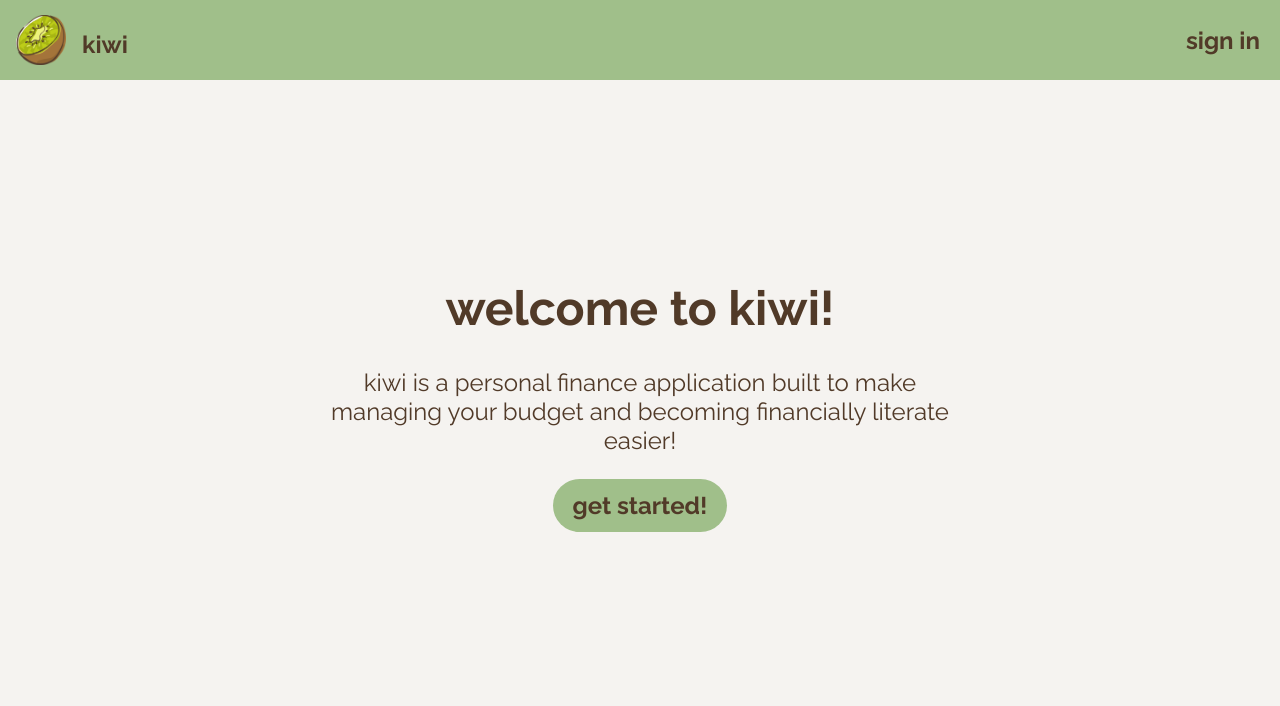
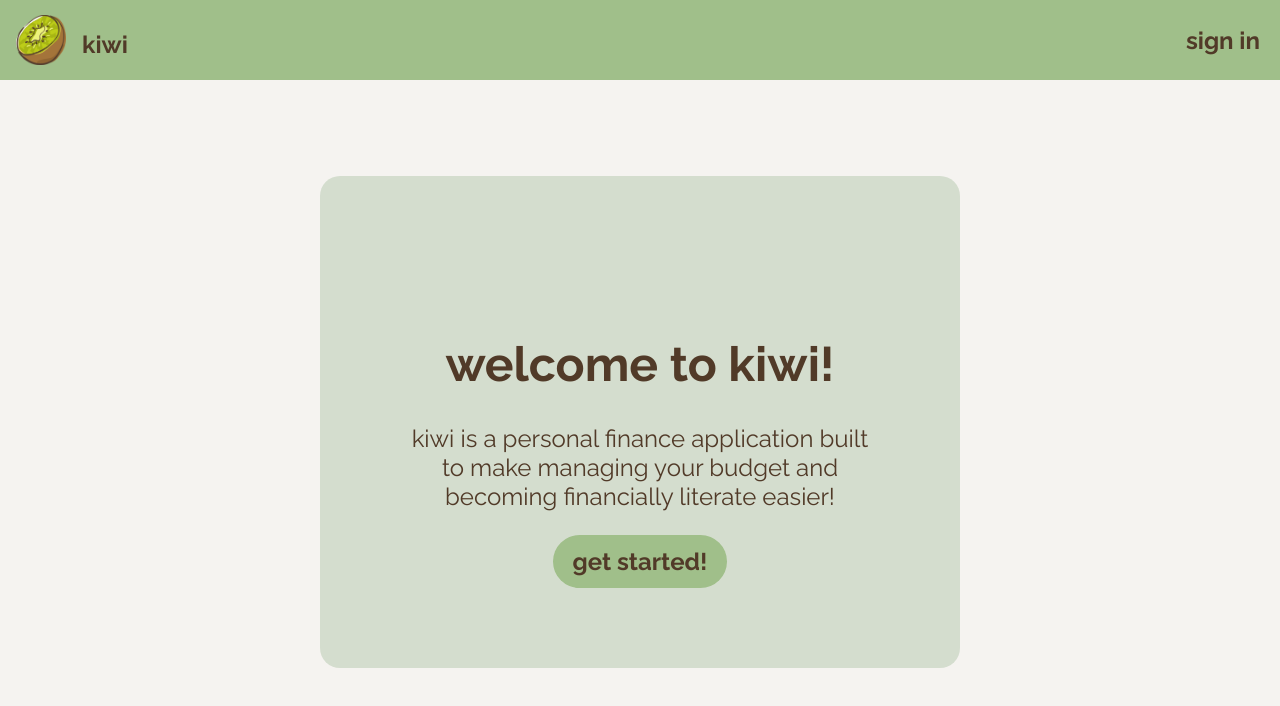
Before and after one commit to jadekeegan/kiwi, a React (Create React App) app: page / in a window 1280 px wide. Shown: the top 706 px of the page. Built offline with nearby package versions, Linux system fonts and the light colour scheme.

Commit message:
home page styling

```diff
--- a/src/components/home.component.css
+++ b/src/components/home.component.css
@@ -3,11 +3,16 @@
   width: 50%;
 
   position: fixed;
-  top: 25%;
+  top: 22%;
   left: 25%;
 
   display: flex;
   flex-direction: column;
   justify-content: center;
   align-items: center;
+
+  border-width: 3px;
+  border-radius: 20px;
+  padding: 10vh;
+  background-color: rgb(212, 221, 206);
 }
```
